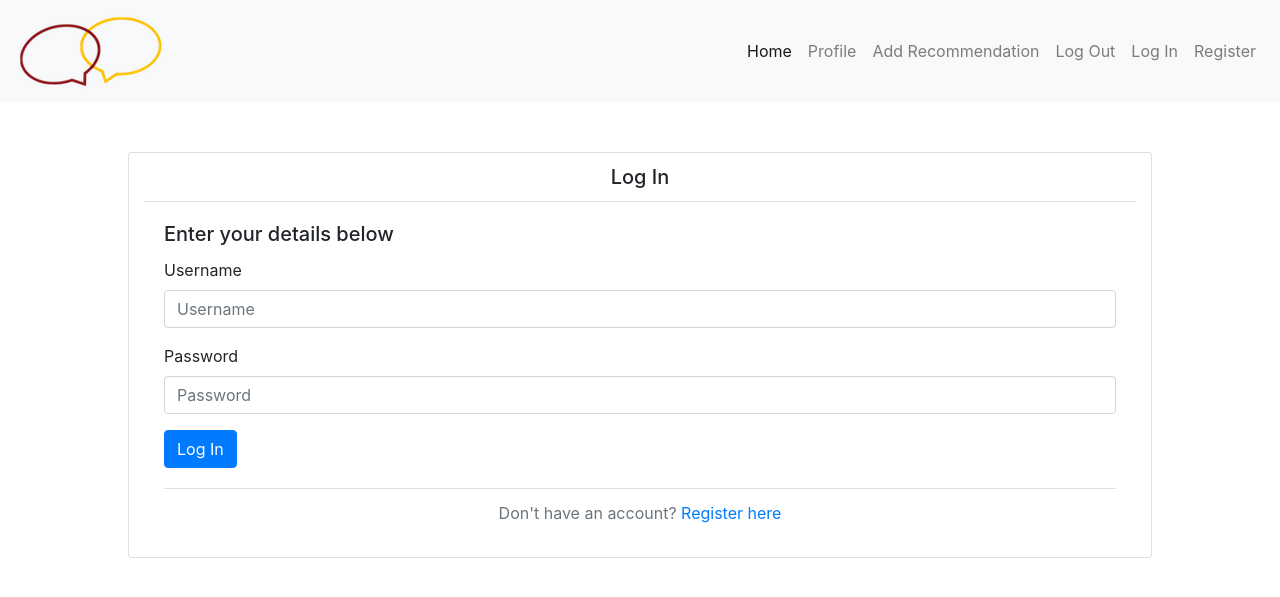
After one commit to DonnaIB/surround_yourself_with_spanish, a Flask app: page /login in a window 1280 px wide. The commit adds this page. Shown: the top 597 px of the page. Run offline with Flask 2, Linux system fonts and the light colour scheme; some libraries are stand-ins or nearby versions.

Commit message:
Add Login functionality

```diff
--- a/app.py
+++ b/app.py
@@ -26,6 +26,7 @@ def get_recommendations():
     recommendations=recommendations)
 
 
+ # register a new user
 @app.route("/register", methods=["GET", "POST"])
 def register():
     if request.method == "POST":
@@ -60,6 +61,31 @@ def register():
     return render_template("register.html")
 
 
+@app.route("/login", methods=["GET", "POST"])
+def login():
+    if request.method == "POST":
+        # check if username exists in db
+        existing_user = mongo.db.users.find_one(
+            {"username": request.form.get("username").lower()})
+
+        if existing_user:
+            # ensure hashed password matches user input
+            if check_password_hash(
+                existing_user["password"], request.form.get("password")):
+                session["user"] = request.form.get("username").lower()
+                flash("Hello!")
+            else:
+                # invalid password match
+                flash("Incorrect Username and/or Password")
+                return redirect(url_for("login"))
+
+        else:
+            # username doesn't exist
+            flash("Incorrect Username and/or Password")
+            return redirect(url_for("login"))
+
+    return render_template("login.html")
+
 
 if __name__ == "__main__":
     app.run(host=os.environ.get("IP"),
--- a/static/css/style.css
+++ b/static/css/style.css
@@ -5,6 +5,11 @@
 }
 .card-header{
     background-color: white;
+}
+
+.card-footer {
+    background-color: white;
+    margin-top: 20px;
 }
 
 /* flash messages */
--- a/templates/base.html
+++ b/templates/base.html
@@ -37,7 +37,7 @@
                         <a class="nav-link" href="">Log Out</a>
                     </li>
                     <li class="nav-item">
-                        <a class="nav-link" href="">Log In</a>
+                        <a class="nav-link" href="{{ url_for('login') }}">Log In</a>
                     </li>
                     <li class="nav-item">
                         <a class="nav-link" href="{{ url_for('register') }}">Register</a>
--- /dev/null
+++ b/templates/login.html
@@ -0,0 +1,42 @@
+{% extends "base.html" %}
+{% block content %}
+
+
+<div class="card container">
+    <h5 class="card-header text-center">Log In</h5>
+    <div class="card-body">
+        <h5 class="card-title">Enter your details below</h5>
+        <form method="POST" action="{{ url_for('login') }}">
+
+            <!-- username -->
+            <div class="form-group">
+                <label for="username">Username</label>
+                <input type="text" class="form-control" id="username" name="username" minlength="3" max-length="15"
+                    pattern="^[a-zA-Z0-9]{3,15}$" required placeholder="Username">
+
+            </div>
+
+            <!-- password -->
+            <div class="form-group">
+                <label for="password">Password</label>
+                <input type="password" class="form-control" name="password" id="password" placeholder="Password"
+                    pattern="^[a-zA-Z0-9]{8,15}$" minlength="8" minlength="15" required>
+            </div>
+            <!-- <div class="form-group">
+                <label for="password">Password Confirmation</label>
+                <input type="password" class="form-control" id="exampleInputPassword1" placeholder="Password" required>
+            </div> -->
+
+            <!-- register button -->
+            <button type="submit" class="btn btn-primary">Log In</button>
+        </form>
+        <div class="card-footer text-muted text-center">
+            Don't have an account?
+            <a href="{{ url_for('register') }}">Register here</a>
+        </div>
+
+    </div>
+</div>
+
+
+{% endblock %}
--- a/templates/register.html
+++ b/templates/register.html
@@ -39,7 +39,11 @@
             <!-- register button -->
             <button type="submit" class="btn btn-primary">Register</button>
         </form>
+        <div class="card-footer text-muted text-center">
+            <a href="{{ url_for('login') }}">Log In</a>
+        </div>
     </div>
+
 </div>
 
 
@@ -49,5 +53,4 @@
 
 
 
-
 {% endblock %}
```
